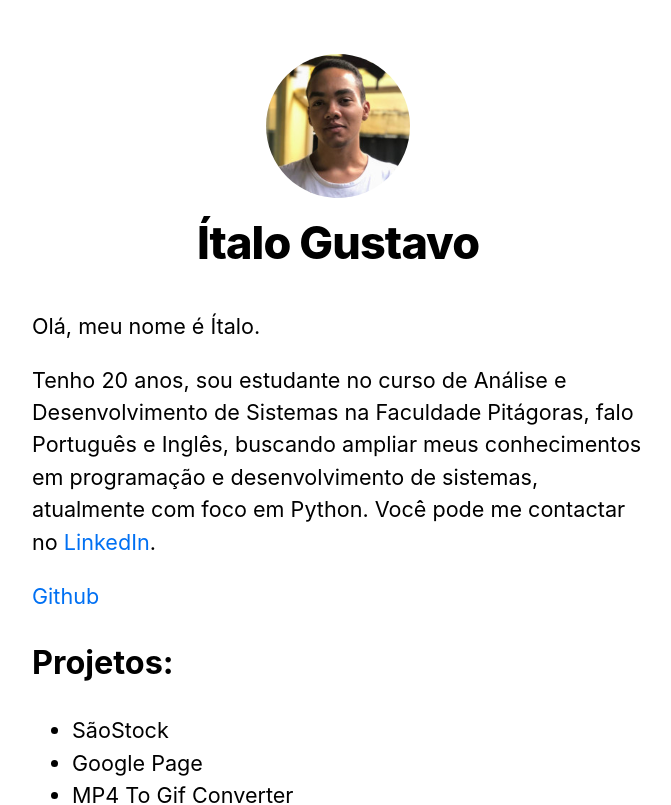
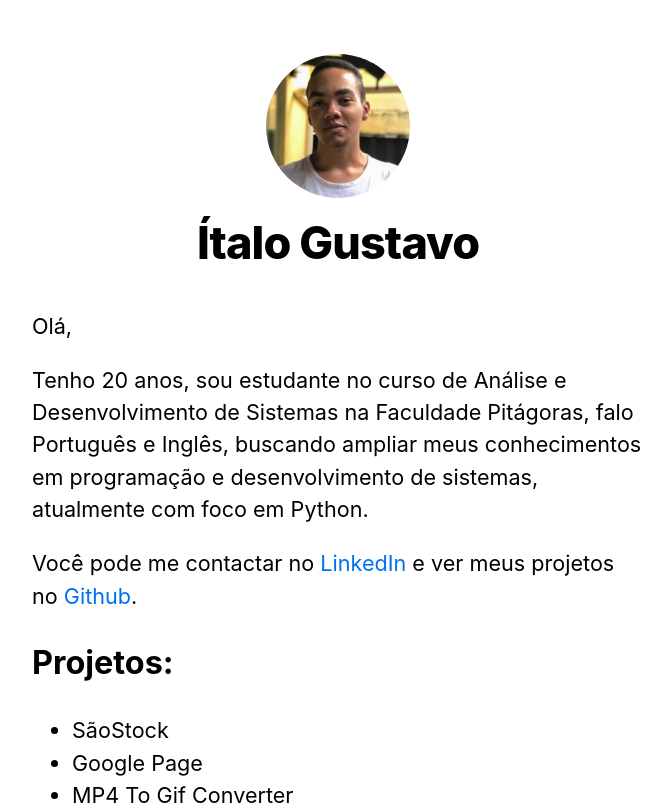
Before and after one commit to ItaloGustavoS/Next.js-Blog, a Next.js app: page / in a window 1280 px wide. Shown: the top 805 px of the page, without its empty margins (302-973 px from the left). Built offline with nearby package versions, Linux system fonts and the light colour scheme.

Commit message:
Correções

```diff
--- a/components/layout.js
+++ b/components/layout.js
@@ -57,7 +57,7 @@ export default function Layout({ children, home }) {
       {!home && (
         <div className={styles.backToHome}>
           <Link href="/">
-            <a>← Back to home</a>
+            <a>← Voltar para o Início</a>
           </Link>
         </div>
       )}
--- a/pages/index.js
+++ b/pages/index.js
@@ -12,26 +12,26 @@ export default function Home({ allPostsData }) {
         <title>Olá, bem vindo</title>
       </Head>
       <section className={utilStyles.headingMd}>
-        <p>Olá, meu nome é Ítalo.</p>
+        <p>Olá,</p>
         <p>
           Tenho 20 anos, sou estudante no curso de Análise e Desenvolvimento de
           Sistemas na Faculdade Pitágoras, falo Português e Inglês, buscando
           ampliar meus conhecimentos em programação e desenvolvimento de
-          sistemas, atualmente com foco em Python. Você pode me contactar no{" "}
-          <a href="https://www.linkedin.com/in/italogustavoggsenna/">
-            LinkedIn
-          </a>
-          .
+          sistemas, atualmente com foco em Python.{" "}
         </p>
         <p>
-          <a href="https://github.com/ItaloGustavoS">Github</a>
+          Você pode me contactar no{" "}
+          <a href="https://www.linkedin.com/in/italogustavoggsenna/">
+            LinkedIn{" "}
+          </a>
+          e ver meus projetos no
+          <a href="https://github.com/ItaloGustavoS"> Github</a>.
         </p>
         <h1>Projetos:</h1>
         <ul>
           <li>SãoStock</li>
           <li>Google Page</li>
           <li>MP4 To Gif Converter</li>
-          <p>Todos disponivéis no github.</p>
         </ul>
       </section>
       <section className={`${utilStyles.headingMd} ${utilStyles.padding1px}`}>
```
